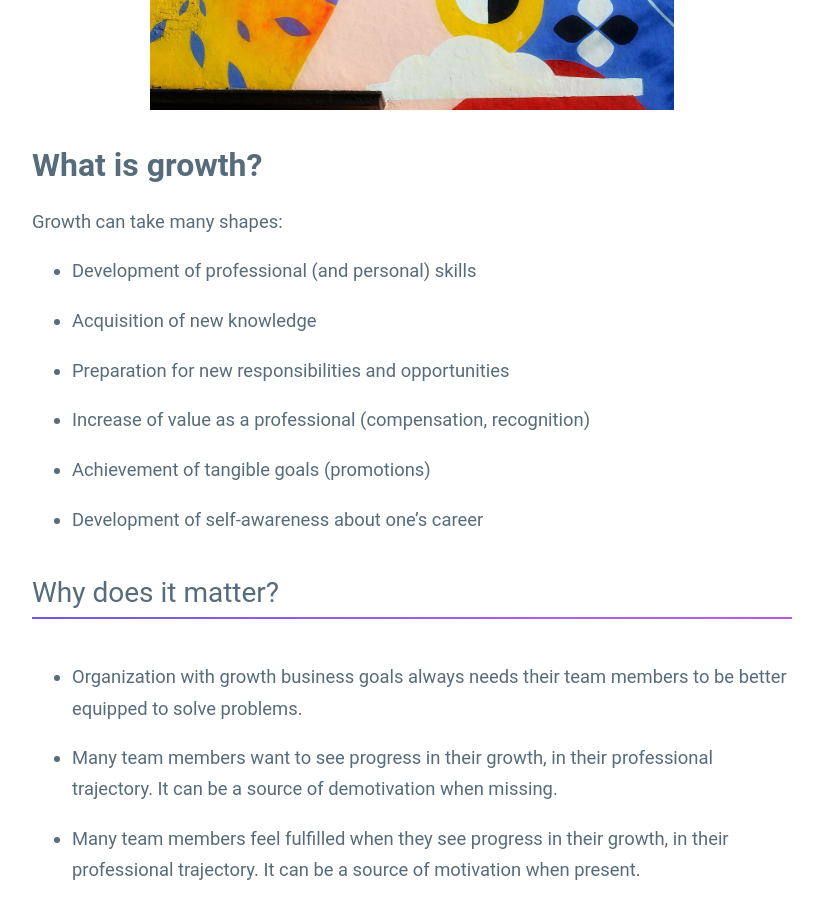
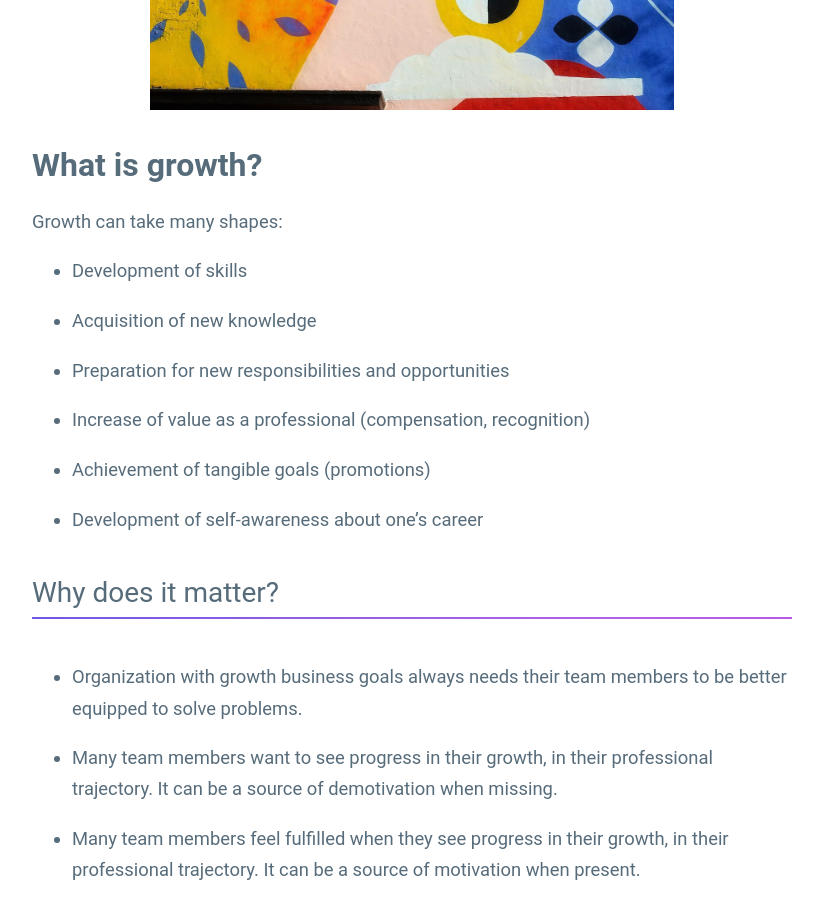
Before and after one commit to guillermodlpa/site, a Jekyll site: the page built from _posts/2021-12-08-growth-of-direct-reports.markdown, in a window 1280 px wide and 900 px high, scrolled down 1612 px. Shown: the whole window, without its empty margins (228-1051 px from the left). Built offline with Jekyll 4.4.1, drawn with Linux system fonts in a browser that asks for light colours.

Commit message:
Updated Growth Of Direct Reports

```diff
--- a/_posts/2021-12-08-growth-of-direct-reports.markdown
+++ b/_posts/2021-12-08-growth-of-direct-reports.markdown
@@ -17,7 +17,7 @@ Personal and professional growth feel to me like painting a living self-portrait
 
 Growth can take many shapes:
 
-* Development of professional (and personal) skills
+* Development of skills
 
 * Acquisition of new knowledge
 
```
